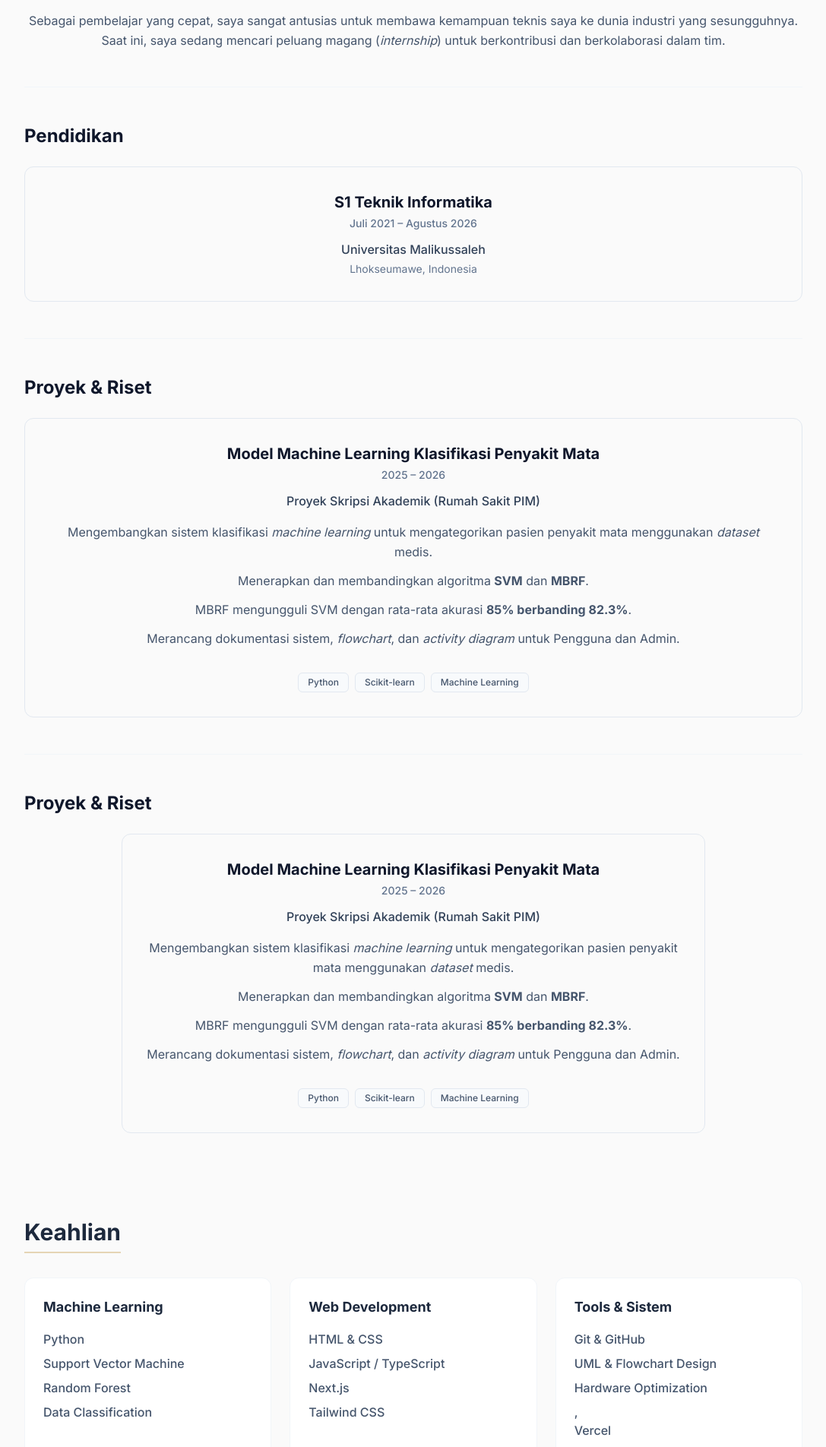
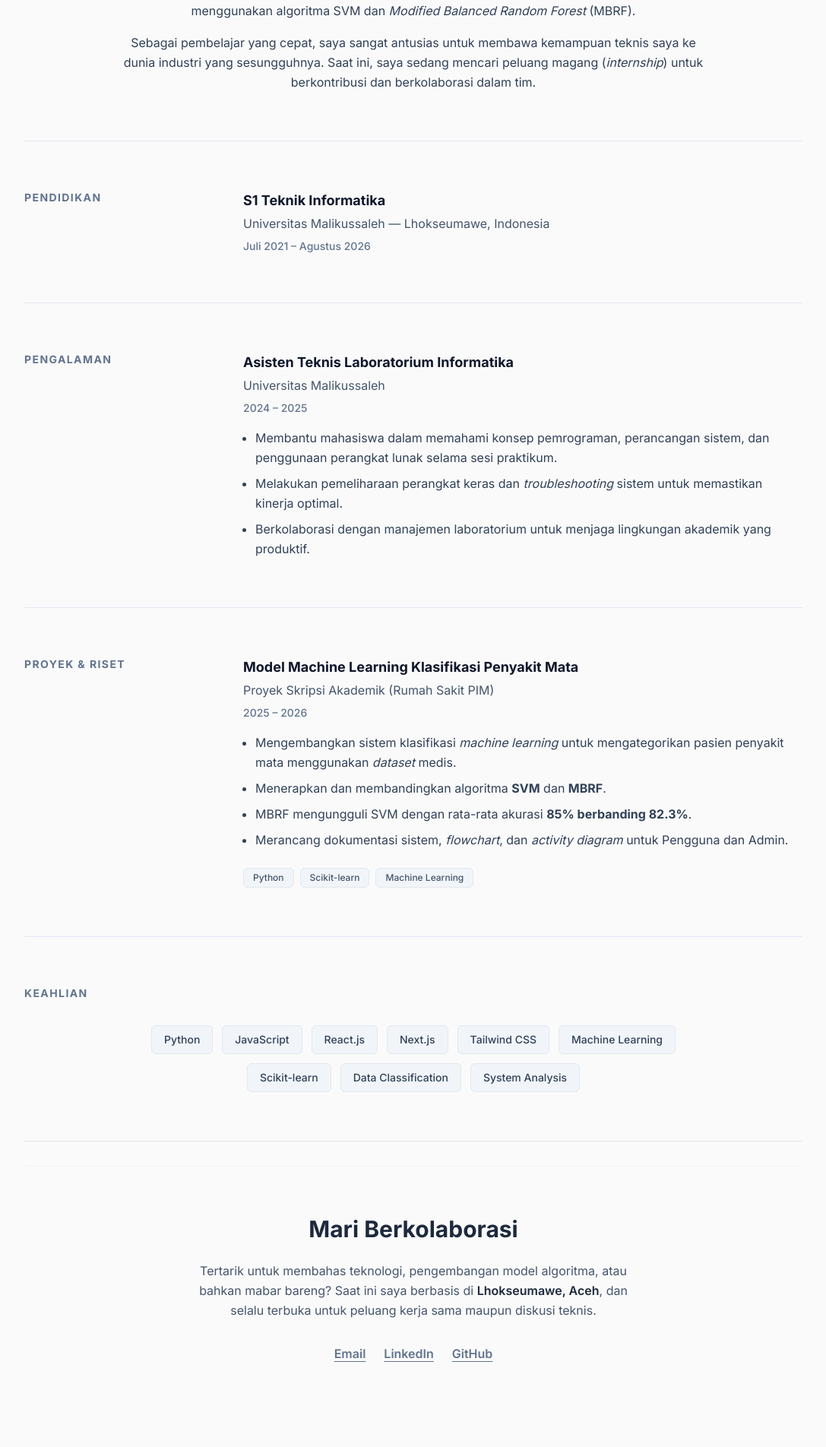
Before and after one commit to mhdarieff/portofolio, a Next.js app: page / in a window 1280 px wide. Shown: the part 896-2800 px from the top of the page at 76% size, without its empty margins (96-1183 px from the left). Built offline with nearby package versions, Linux system fonts and the light colour scheme.

Commit message:
fix: menyempurnakan layout about, mengembalikan tech stack, dan memperbaiki link unduh CV

```diff
--- a/app/page.tsx
+++ b/app/page.tsx
@@ -21,7 +21,6 @@
 
         <FadeIn delay={100}><Education /></FadeIn>
 
-        {/* Sisipkan Experience di sini */}
         <FadeIn delay={100}><Experience /></FadeIn>
 
         <FadeIn delay={100}><Projects /></FadeIn>
--- a/components/About.tsx
+++ b/components/About.tsx
@@ -1,12 +1,14 @@
 export default function About() {
   return (
-    <section id="about" className="py-12 px-6 md:px-0 border-t border-slate-100 dark:border-slate-800">
-      <h2 className="text-xl md:text-2xl font-bold mb-6 text-slate-900 dark:text-slate-100 text-left">
+    <section id="about" className="py-16 border-b border-slate-200 dark:border-slate-800">
+
+      {/* Sub Judul: Di atas dan di tengah layar */}
+      <h2 className="text-sm font-bold tracking-widest uppercase text-slate-500 dark:text-slate-400 text-center mb-8">
         Tentang Saya
       </h2>
 
-      {/* mx-auto dan pembatasan lebar dihapus, diganti w-full agar sejajar dengan judul */}
-      <div className="w-full text-center text-base text-slate-600 dark:text-slate-400 leading-relaxed space-y-5">
+      {/* Isi Teks: Berada di bawah judul, dibungkus agar ada di tengah (mx-auto) dan teksnya rata tengah (text-center) */}
+      <div className="max-w-3xl mx-auto text-base text-slate-700 dark:text-slate-300 leading-relaxed space-y-4 text-center">
         <p>
           Halo! Saya Muhammad Arief, seorang lulusan Teknik Informatika dari Universitas Malikussaleh. Saya memiliki ketertarikan besar pada eksplorasi data, pengembangan <em>machine learning</em>, dan penyelesaian masalah berbasis teknologi.
         </p>
@@ -17,6 +19,7 @@
           Sebagai pembelajar yang cepat, saya sangat antusias untuk membawa kemampuan teknis saya ke dunia industri yang sesungguhnya. Saat ini, saya sedang mencari peluang magang (<em>internship</em>) untuk berkontribusi dan berkolaborasi dalam tim.
         </p>
       </div>
+
     </section>
   );
 }
--- a/components/Education.tsx
+++ b/components/Education.tsx
@@ -1,28 +1,16 @@
 export default function Education() {
   return (
-    <section id="education" className="py-12 px-6 md:px-0 border-t border-slate-100 dark:border-slate-800">
-      <h2 className="text-xl md:text-2xl font-bold mb-6 text-slate-900 dark:text-slate-100 text-left">
-        Pendidikan
-      </h2>
+    <section id="education" className="py-16 border-b border-slate-200 dark:border-slate-800 flex flex-col md:flex-row gap-4 md:gap-8">
+      <div className="md:w-1/4 shrink-0">
+        <h2 className="text-sm font-bold tracking-widest uppercase text-slate-500 dark:text-slate-400">
+          Pendidikan
+        </h2>
+      </div>
 
-      {/* Diganti w-full agar kotaknya sejajar rata kiri dengan judul */}
-      <div className="w-full">
-        <div className="bg-transparent p-6 md:p-8 rounded-xl border border-slate-200 dark:border-slate-800 hover:border-slate-300 dark:hover:border-slate-700 transition-colors flex flex-col items-center text-center">
-
-          <h3 className="text-lg md:text-xl font-bold text-slate-900 dark:text-slate-100 mb-1">
-            S1 Teknik Informatika
-          </h3>
-          <span className="text-sm font-medium text-slate-500 dark:text-slate-400 mb-3">
-            Juli 2021 – Agustus 2026
-          </span>
-
-          <p className="text-slate-700 dark:text-slate-300 font-medium">
-            Universitas Malikussaleh
-          </p>
-          <p className="text-sm text-slate-500 dark:text-slate-400 mt-1 flex items-center justify-center gap-2">
-            Lhokseumawe, Indonesia
-          </p>
-        </div>
+      <div className="md:w-3/4">
+        <h3 className="text-lg font-bold text-slate-900 dark:text-slate-100">S1 Teknik Informatika</h3>
+        <p className="text-base text-slate-600 dark:text-slate-400 mt-1 mb-2">Universitas Malikussaleh — Lhokseumawe, Indonesia</p>
+        <p className="text-sm font-medium text-slate-500 dark:text-slate-400">Juli 2021 – Agustus 2026</p>
       </div>
     </section>
   );
--- a/components/Experience.tsx
+++ b/components/Experience.tsx
@@ -1,37 +1,22 @@
-export default function Projects() {
+export default function Experience() {
   return (
-    <section id="projects" className="py-12 px-6 md:px-0 border-t border-slate-100 dark:border-slate-800">
-      <h2 className="text-xl md:text-2xl font-bold mb-6 text-slate-900 dark:text-slate-100 text-left">
-        Proyek & Riset
-      </h2>
+    <section id="experience" className="py-16 border-b border-slate-200 dark:border-slate-800 flex flex-col md:flex-row gap-4 md:gap-8">
+      <div className="md:w-1/4 shrink-0">
+        <h2 className="text-sm font-bold tracking-widest uppercase text-slate-500 dark:text-slate-400">
+          Pengalaman
+        </h2>
+      </div>
 
-      <div className="w-full">
-        <div className="bg-transparent p-6 md:p-8 rounded-xl border border-slate-200 dark:border-slate-800 hover:border-slate-300 dark:hover:border-slate-700 transition-colors flex flex-col items-center text-center">
+      <div className="md:w-3/4">
+        <h3 className="text-lg font-bold text-slate-900 dark:text-slate-100">Asisten Teknis Laboratorium Informatika</h3>
+        <p className="text-base text-slate-600 dark:text-slate-400 mt-1 mb-2">Universitas Malikussaleh</p>
+        <p className="text-sm font-medium text-slate-500 dark:text-slate-400 mb-4">2024 – 2025</p>
 
-          <h3 className="text-lg md:text-xl font-bold text-slate-900 dark:text-slate-100 mb-1">
-            Model Machine Learning Klasifikasi Penyakit Mata
-          </h3>
-          <span className="text-sm font-medium text-slate-500 dark:text-slate-400 mb-3">
-            2025 – 2026
-          </span>
-
-          <p className="text-slate-700 dark:text-slate-300 font-medium mb-4">
-            Proyek Skripsi Akademik (Rumah Sakit PIM)
-          </p>
-
-          <ul className="list-none text-slate-600 dark:text-slate-400 space-y-3 text-sm md:text-base leading-relaxed mb-6">
-            <li>Mengembangkan sistem klasifikasi <em>machine learning</em> untuk mengategorikan pasien penyakit mata menggunakan <em>dataset</em> medis.</li>
-            <li>Menerapkan dan membandingkan algoritma <strong>SVM</strong> dan <strong>MBRF</strong>.</li>
-            <li>MBRF mengungguli SVM dengan rata-rata akurasi <strong>85% berbanding 82.3%</strong>.</li>
-            <li>Merancang dokumentasi sistem, <em>flowchart</em>, dan <em>activity diagram</em> untuk Pengguna dan Admin.</li>
-          </ul>
-
-          <div className="flex flex-wrap justify-center gap-2 mt-2">
-            <span className="px-3 py-1 bg-slate-50 dark:bg-slate-800/50 text-slate-600 dark:text-slate-300 rounded-md text-xs font-medium border border-slate-200 dark:border-slate-700">Python</span>
-            <span className="px-3 py-1 bg-slate-50 dark:bg-slate-800/50 text-slate-600 dark:text-slate-300 rounded-md text-xs font-medium border border-slate-200 dark:border-slate-700">Scikit-learn</span>
-            <span className="px-3 py-1 bg-slate-50 dark:bg-slate-800/50 text-slate-600 dark:text-slate-300 rounded-md text-xs font-medium border border-slate-200 dark:border-slate-700">Machine Learning</span>
-          </div>
-        </div>
+        <ul className="list-disc list-outside ml-4 text-slate-700 dark:text-slate-300 space-y-2 text-base leading-relaxed">
+          <li>Membantu mahasiswa dalam memahami konsep pemrograman, perancangan sistem, dan penggunaan perangkat lunak selama sesi praktikum.</li>
+          <li>Melakukan pemeliharaan perangkat keras dan <em>troubleshooting</em> sistem untuk memastikan kinerja optimal.</li>
+          <li>Berkolaborasi dengan manajemen laboratorium untuk menjaga lingkungan akademik yang produktif.</li>
+        </ul>
       </div>
     </section>
   );
--- a/components/Hero.tsx
+++ b/components/Hero.tsx
@@ -32,7 +32,7 @@
         <a href="#contact" className="px-5 py-2.5 bg-slate-900 dark:bg-slate-100 text-white dark:text-slate-900 rounded-md font-medium hover:bg-slate-800 dark:hover:bg-slate-200 transition-colors text-sm">
           Hubungi Saya
         </a>
-        <a href="/cv-arief.pdf" target="_blank" className="px-5 py-2.5 border border-slate-300 dark:border-slate-700 text-slate-700 dark:text-slate-300 rounded-md font-medium hover:bg-slate-50 dark:hover:bg-slate-800 transition-colors text-sm">
+        <a href="/CV_Muhammad_Arief.pdf" target="_blank" className="px-5 py-2.5 border border-slate-300 dark:border-slate-700 text-slate-700 dark:text-slate-300 rounded-md font-medium hover:bg-slate-50 dark:hover:bg-slate-800 transition-colors text-sm">
           Unduh CV
         </a>
       </div>
--- a/components/Projects.tsx
+++ b/components/Projects.tsx
@@ -1,37 +1,29 @@
 export default function Projects() {
   return (
-    <section id="projects" className="py-12 px-6 md:px-0 border-t border-slate-100 dark:border-slate-800">
-      <h2 className="text-xl md:text-2xl font-bold mb-6 text-slate-900 dark:text-slate-100 text-left">
+    <section id="projects" className="py-16 border-b border-slate-200 dark:border-slate-800 flex flex-col md:flex-row gap-4 md:gap-8">
+      <div className="md:w-1/4 shrink-0">
+        <h2 className="text-sm font-bold tracking-widest uppercase text-slate-500 dark:text-slate-400">
           Proyek & Riset
         </h2>
+      </div>
 
-      <div className="max-w-3xl mx-auto">
-        <div className="bg-transparent p-6 md:p-8 rounded-xl border border-slate-200 dark:border-slate-800 hover:border-slate-300 dark:hover:border-slate-700 transition-colors flex flex-col items-center text-center">
+      <div className="md:w-3/4">
+        <h3 className="text-lg font-bold text-slate-900 dark:text-slate-100">Model Machine Learning Klasifikasi Penyakit Mata</h3>
+        <p className="text-base text-slate-600 dark:text-slate-400 mt-1 mb-2">Proyek Skripsi Akademik (Rumah Sakit PIM)</p>
+        <p className="text-sm font-medium text-slate-500 dark:text-slate-400 mb-4">2025 – 2026</p>
 
-          <h3 className="text-lg md:text-xl font-bold text-slate-900 dark:text-slate-100 mb-1">
-            Model Machine Learning Klasifikasi Penyakit Mata
-          </h3>
-          <span className="text-sm font-medium text-slate-500 dark:text-slate-400 mb-3">
-            2025 – 2026
-          </span>
-
-          <p className="text-slate-700 dark:text-slate-300 font-medium mb-4">
-            Proyek Skripsi Akademik (Rumah Sakit PIM)
-          </p>
-
-          <ul className="list-none text-slate-600 dark:text-slate-400 space-y-3 text-sm md:text-base leading-relaxed mb-6">
+        <ul className="list-disc list-outside ml-4 text-slate-700 dark:text-slate-300 space-y-2 text-base leading-relaxed mb-6">
           <li>Mengembangkan sistem klasifikasi <em>machine learning</em> untuk mengategorikan pasien penyakit mata menggunakan <em>dataset</em> medis.</li>
           <li>Menerapkan dan membandingkan algoritma <strong>SVM</strong> dan <strong>MBRF</strong>.</li>
           <li>MBRF mengungguli SVM dengan rata-rata akurasi <strong>85% berbanding 82.3%</strong>.</li>
           <li>Merancang dokumentasi sistem, <em>flowchart</em>, dan <em>activity diagram</em> untuk Pengguna dan Admin.</li>
         </ul>
 
-          {/* justify-center agar tag keahlian berada di tengah */}
-          <div className="flex flex-wrap justify-center gap-2 mt-2">
-            <span className="px-3 py-1 bg-slate-50 dark:bg-slate-800/50 text-slate-600 dark:text-slate-300 rounded-md text-xs font-medium border border-slate-200 dark:border-slate-700">Python</span>
-            <span className="px-3 py-1 bg-slate-50 dark:bg-slate-800/50 text-slate-600 dark:text-slate-300 rounded-md text-xs font-medium border border-slate-200 dark:border-slate-700">Scikit-learn</span>
-            <span className="px-3 py-1 bg-slate-50 dark:bg-slate-800/50 text-slate-600 dark:text-slate-300 rounded-md text-xs font-medium border border-slate-200 dark:border-slate-700">Machine Learning</span>
-          </div>
+        {/* Tag proyek jadi minimalis (kotak kecil abu-abu yang elegan) */}
+        <div className="flex flex-wrap gap-2">
+          <span className="px-3 py-1 bg-slate-100 dark:bg-slate-800/50 text-slate-600 dark:text-slate-300 rounded-md text-xs font-medium border border-slate-200 dark:border-slate-700">Python</span>
+          <span className="px-3 py-1 bg-slate-100 dark:bg-slate-800/50 text-slate-600 dark:text-slate-300 rounded-md text-xs font-medium border border-slate-200 dark:border-slate-700">Scikit-learn</span>
+          <span className="px-3 py-1 bg-slate-100 dark:bg-slate-800/50 text-slate-600 dark:text-slate-300 rounded-md text-xs font-medium border border-slate-200 dark:border-slate-700">Machine Learning</span>
         </div>
       </div>
     </section>
--- a/components/TechStack.tsx
+++ b/components/TechStack.tsx
@@ -1,46 +1,48 @@
 export default function TechStack() {
   return (
-    <section id="techstack" className="py-16">
-      {/* Warna judul disesuaikan untuk dark mode */}
-      <h2 className="text-3xl font-bold mb-8 text-slate-800 dark:text-slate-100 border-b-2 border-[#E5D5B5] inline-block pb-2 transition-colors">
+    <section id="techstack" className="py-16 border-b border-slate-200 dark:border-slate-800">
+
+      {/* Sub judul tetap di kiri, kecil, dan elegan sesuai desain baru */}
+      <h2 className="text-sm font-bold tracking-widest uppercase text-slate-500 dark:text-slate-400 mb-8 text-left">
         Keahlian
       </h2>
 
-      <div className="grid grid-cols-1 md:grid-cols-3 gap-6">
+      {/* Konten dikembalikan ke gaya semula (gelembung/kotak) dan diposisikan tepat di tengah */}
+      <div className="w-full flex flex-col items-center justify-center text-center">
+        <div className="flex flex-wrap justify-center gap-3 max-w-3xl">
 
-        {/* Kotak 1 */}
-        <div className="bg-white dark:bg-slate-800 p-6 rounded-xl border border-slate-100 dark:border-slate-700 hover:border-[#E5D5B5] dark:hover:border-[#E5D5B5] transition-all duration-300">
-          <h3 className="text-lg font-bold text-slate-800 dark:text-slate-100 mb-4 transition-colors">Machine Learning</h3>
-          <ul className="space-y-2 text-slate-600 dark:text-slate-300 font-medium transition-colors">
-            <li>Python</li>
-            <li>Support Vector Machine </li>
-            <li>Random Forest</li>
-            <li>Data Classification</li>
-          </ul>
+          {/* Bahasa & Framework */}
+          <span className="px-4 py-2 bg-slate-100 dark:bg-slate-800/50 text-slate-700 dark:text-slate-300 rounded-md text-sm font-medium border border-slate-200 dark:border-slate-700 hover:scale-105 transition-transform cursor-default">
+            Python
+          </span>
+          <span className="px-4 py-2 bg-slate-100 dark:bg-slate-800/50 text-slate-700 dark:text-slate-300 rounded-md text-sm font-medium border border-slate-200 dark:border-slate-700 hover:scale-105 transition-transform cursor-default">
+            JavaScript
+          </span>
+          <span className="px-4 py-2 bg-slate-100 dark:bg-slate-800/50 text-slate-700 dark:text-slate-300 rounded-md text-sm font-medium border border-slate-200 dark:border-slate-700 hover:scale-105 transition-transform cursor-default">
+            React.js
+          </span>
+          <span className="px-4 py-2 bg-slate-100 dark:bg-slate-800/50 text-slate-700 dark:text-slate-300 rounded-md text-sm font-medium border border-slate-200 dark:border-slate-700 hover:scale-105 transition-transform cursor-default">
+            Next.js
+          </span>
+          <span className="px-4 py-2 bg-slate-100 dark:bg-slate-800/50 text-slate-700 dark:text-slate-300 rounded-md text-sm font-medium border border-slate-200 dark:border-slate-700 hover:scale-105 transition-transform cursor-default">
+            Tailwind CSS
+          </span>
+
+          {/* Fokus Keahlian & Alat */}
+          <span className="px-4 py-2 bg-slate-100 dark:bg-slate-800/50 text-slate-700 dark:text-slate-300 rounded-md text-sm font-medium border border-slate-200 dark:border-slate-700 hover:scale-105 transition-transform cursor-default">
+            Machine Learning
+          </span>
+          <span className="px-4 py-2 bg-slate-100 dark:bg-slate-800/50 text-slate-700 dark:text-slate-300 rounded-md text-sm font-medium border border-slate-200 dark:border-slate-700 hover:scale-105 transition-transform cursor-default">
+            Scikit-learn
+          </span>
+          <span className="px-4 py-2 bg-slate-100 dark:bg-slate-800/50 text-slate-700 dark:text-slate-300 rounded-md text-sm font-medium border border-slate-200 dark:border-slate-700 hover:scale-105 transition-transform cursor-default">
+            Data Classification
+          </span>
+          <span className="px-4 py-2 bg-slate-100 dark:bg-slate-800/50 text-slate-700 dark:text-slate-300 rounded-md text-sm font-medium border border-slate-200 dark:border-slate-700 hover:scale-105 transition-transform cursor-default">
+            System Analysis
+          </span>
+
         </div>
-
-        {/* Kotak 2 */}
-        <div className="bg-white dark:bg-slate-800 p-6 rounded-xl border border-slate-100 dark:border-slate-700 hover:border-[#E5D5B5] dark:hover:border-[#E5D5B5] transition-all duration-300">
-          <h3 className="text-lg font-bold text-slate-800 dark:text-slate-100 mb-4 transition-colors">Web Development</h3>
-          <ul className="space-y-2 text-slate-600 dark:text-slate-300 font-medium transition-colors">
-            <li>HTML & CSS</li>
-            <li>JavaScript / TypeScript</li>
-            <li>Next.js</li>
-            <li>Tailwind CSS</li>
-          </ul>
-        </div>
-
-        {/* Kotak 3 */}
-        <div className="bg-white dark:bg-slate-800 p-6 rounded-xl border border-slate-100 dark:border-slate-700 hover:border-[#E5D5B5] dark:hover:border-[#E5D5B5] transition-all duration-300">
-          <h3 className="text-lg font-bold text-slate-800 dark:text-slate-100 mb-4 transition-colors">Tools & Sistem</h3>
-          <ul className="space-y-2 text-slate-600 dark:text-slate-300 font-medium transition-colors">
-            <li>Git & GitHub</li>
-            <li>UML & Flowchart Design</li>
-            <li>Hardware Optimization</li>
-            ,<li>Vercel</li>
-          </ul>
-        </div>
-
       </div>
     </section>
   );
```
Lines whose indentation alone changed are shown as unchanged.
